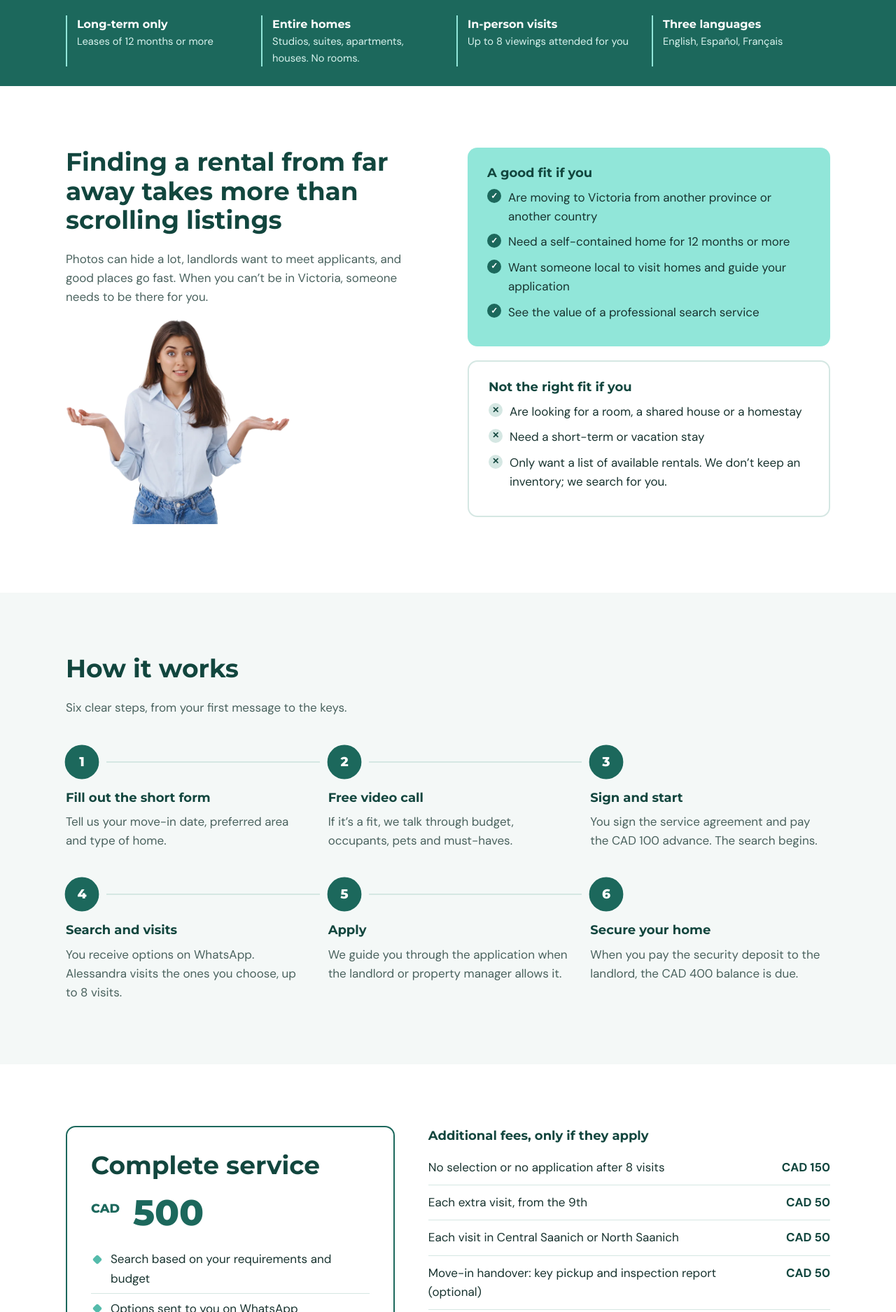
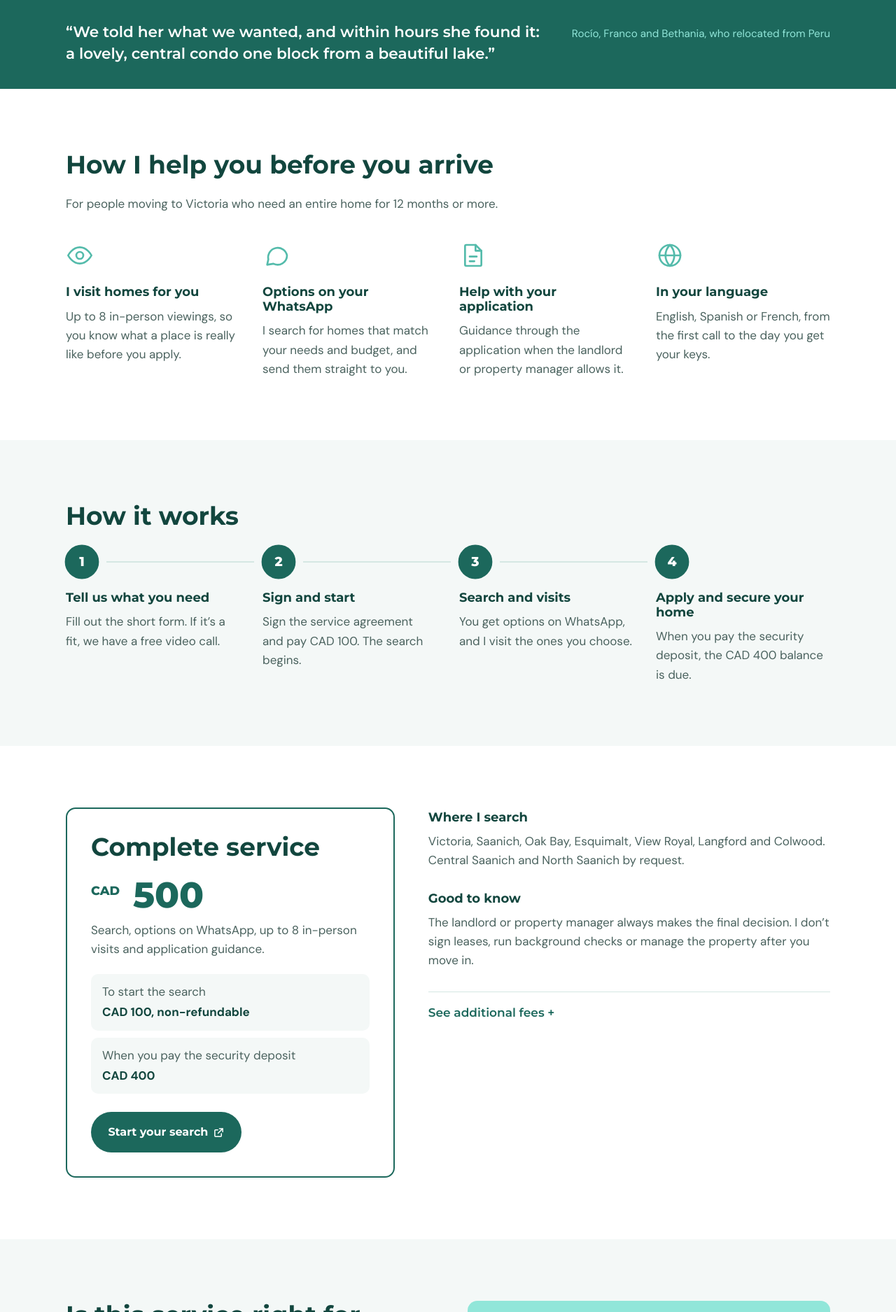
Before and after one commit to CanadaGoodRentals/canadagoodrentals.github.io, a plain HTML site: page index.html in a window 1280 px wide. Shown: the part 840-2715 px from the top of the page at 70% size. Drawn offline with Linux system fonts and the light colour scheme.

Commit message:
Add files via upload

```diff
--- a/assets/css/styles.css
+++ b/assets/css/styles.css
@@ -76,7 +76,27 @@ section{padding:88px 0}
 .facts-list b{font-family:var(--head);font-size:1rem}
 .facts-list span{font-size:.92rem;color:#D9F3EE}
 
+/* proof strip */
+.proof{background:var(--green);color:#fff;padding:36px 0}
+.proof-inner{margin:0 auto;display:flex;flex-wrap:wrap;align-items:baseline;gap:8px 28px}
+.proof blockquote{margin:0;flex:1 1 520px}
+.proof blockquote p{margin:0;font-family:var(--head);font-weight:600;font-size:clamp(1.1rem,2vw,1.35rem);line-height:1.4}
+.proof figcaption{color:var(--mint);font-size:.95rem}
+
+/* help */
+.help-grid{list-style:none;margin:0;padding:0;display:grid;grid-template-columns:repeat(4,1fr);gap:32px}
+.help-grid svg{width:40px;height:40px;fill:none;stroke:var(--teal);stroke-width:1.6;stroke-linecap:round;stroke-linejoin:round;margin-bottom:14px}
+.help-grid p{color:var(--muted);margin:0}
+
+/* fees */
+.fees{border-top:1px solid var(--line);margin-top:8px}
+.fees summary{cursor:pointer;font-family:var(--head);font-weight:600;color:var(--green);padding:16px 0;list-style:none}
+.fees summary::-webkit-details-marker{display:none}
+.fees summary::after{content:" +";}
+.fees[open] summary::after{content:" −"}
+
 /* fit */
+.fit{background:var(--mist)}
 .fit-grid{display:grid;grid-template-columns:1fr 1fr;gap:56px;align-items:start}
 .fit-intro p{color:var(--muted);max-width:32em}
 .fit-img{width:min(320px,80%);margin-top:16px}
@@ -97,13 +117,17 @@ section{padding:88px 0}
 .steps li::before{content:counter(step);position:absolute;top:0;left:0;width:46px;height:46px;border-radius:50%;display:grid;place-items:center;font-family:var(--head);font-weight:800;font-size:1.1rem;background:#fff;color:var(--green);border:2px solid var(--teal);transition:background-color .35s,color .35s,transform .35s}
 .steps li::after{content:"";position:absolute;top:22px;left:58px;right:-20px;height:2px;background:var(--line)}
 .steps li:nth-child(3n)::after{display:none}
+.steps-4{grid-template-columns:repeat(4,1fr)}
+.steps-4 li:nth-child(3n)::after{display:block}
+.steps-4 li:last-child::after{display:none}
 .steps li.on::before{background:var(--green);color:#fff;border-color:var(--green);transform:scale(1.06)}
 .steps p{color:var(--muted);margin:0;max-width:30em}
 
 /* pricing */
 .pricing-grid{display:grid;grid-template-columns:.9fr 1.1fr;gap:48px;align-items:start}
 .price-card{border:2px solid var(--green);border-radius:var(--radius);padding:34px;position:relative}
-.price{font-family:var(--head);font-weight:800;font-size:3.2rem;color:var(--green);line-height:1;margin:0 0 20px}
+.price{font-family:var(--head);font-weight:800;font-size:3.2rem;color:var(--green);line-height:1;margin:0 0 12px}
+.price-sub{color:var(--muted);margin-bottom:22px}
 .price span{font-size:1.1rem;vertical-align:super;margin-right:4px}
 .included{list-style:none;padding:0;margin:0 0 22px}
 .included li{padding:.45em 0 .45em 28px;position:relative;border-bottom:1px solid var(--line)}
@@ -176,15 +200,16 @@ section{padding:88px 0}
   .hero-grid,.fit-grid,.pricing-grid,.about-grid,.quotes{grid-template-columns:1fr}
   .photo-wrap,.hero-photo figcaption{margin-left:0}
   .facts-list{grid-template-columns:1fr 1fr}
-  .steps{grid-template-columns:1fr 1fr}
-  .steps li::after{display:none}
+  .steps,.steps-4{grid-template-columns:1fr 1fr}
+  .help-grid{grid-template-columns:1fr 1fr}
+  .steps li::after{display:none!important}
   .landlord-inner{flex-direction:column;align-items:flex-start}
   .footer-grid{grid-template-columns:1fr}
 }
 @media (max-width:600px){
   section{padding:64px 0}
   .hero{padding:48px 0 110px}
-  .steps,.facts-list{grid-template-columns:1fr}
+  .steps,.steps-4,.facts-list,.help-grid{grid-template-columns:1fr}
   .price-card{padding:26px}
 }
 @media (prefers-reduced-motion:reduce){
--- a/index.html
+++ b/index.html
@@ -48,7 +48,7 @@
   <div class="wrap hero-grid">
     <div class="hero-copy">
       <h1>Looking for a long-term rental in Victoria, but you’re not here yet?</h1>
-      <p class="lead">Good Rentals is your eyes on the ground. We search for homes that match your needs, visit them in person for you and keep you updated on WhatsApp, so you can secure a place before you arrive.</p>
+      <p class="lead">Good Rentals is your eyes on the ground. I search for homes that match your needs, visit them in person for you and keep you updated on WhatsApp, so you can secure a place before you arrive.</p>
       <div class="actions">
         <a class="btn btn-primary" href="https://forms.cloud.microsoft/Pages/ResponsePage.aspx?id=DQSIkWdsW0yxEjajBLZtrQAAAAAAAAAAAAO__W1cjUlUMUZQTlVQMFBETVdaOUhEUTk0TVFEQVkxVi4u" target="_blank" rel="noopener">Tell us what you’re looking for <svg class="ext" viewBox="0 0 16 16" aria-hidden="true"><path d="M9 2h5v5M14 2 7 9M12 9.5V13a1 1 0 0 1-1 1H3a1 1 0 0 1-1-1V5a1 1 0 0 1 1-1h3.5" fill="none" stroke="currentColor" stroke-width="1.6" stroke-linecap="round" stroke-linejoin="round"/></svg><span class="sr"> (opens in a new tab)</span></a>
         <a class="btn btn-ghost" href="#how-it-works">See how it works</a>
@@ -65,19 +65,88 @@
   <svg class="roofline" viewBox="0 0 1200 120" preserveAspectRatio="none" aria-hidden="true"><path d="M0 110 L140 110 L140 60 L230 10 L320 60 L420 60 L500 20 L600 80 L700 80 L800 30 L900 80 L1010 80 L1010 25 L1110 70 L1110 110 L1200 110"/></svg>
 </section>
 
-<section class="facts" aria-label="Service at a glance">
-  <ul class="wrap facts-list">
-    <li><b>Long-term only</b><span>Leases of 12 months or more</span></li>
-    <li><b>Entire homes</b><span>Studios, suites, apartments, houses. No rooms.</span></li>
-    <li><b>In-person visits</b><span>Up to 8 viewings attended for you</span></li>
-    <li><b>Three languages</b><span>English, Español, Français</span></li>
-  </ul>
+<section class="proof" aria-label="Client testimonial">
+  <figure class="wrap proof-inner">
+    <blockquote><p>“We told her what we wanted, and within hours she found it: a lovely, central condo one block from a beautiful lake.”</p></blockquote>
+    <figcaption>Rocío, Franco and Bethania, who relocated from Peru</figcaption>
+  </figure>
 </section>
 
-<section class="fit" id="renters">
+<section class="help" id="renters">
+  <div class="wrap">
+    <h2>How I help you before you arrive</h2>
+    <p class="section-lead">For people moving to Victoria who need an entire home for 12 months or more.</p>
+    <ul class="help-grid">
+      <li>
+        <svg viewBox="0 0 24 24" aria-hidden="true"><path d="M2 12s3.6-7 10-7 10 7 10 7-3.6 7-10 7S2 12 2 12Z"/><circle cx="12" cy="12" r="3"/></svg>
+        <h3>I visit homes for you</h3>
+        <p>Up to 8 in-person viewings, so you know what a place is really like before you apply.</p>
+      </li>
+      <li>
+        <svg viewBox="0 0 24 24" aria-hidden="true"><path d="M21 12a8 8 0 0 1-11.6 7.1L4 20l1-4.6A8 8 0 1 1 21 12Z"/></svg>
+        <h3>Options on your WhatsApp</h3>
+        <p>I search for homes that match your needs and budget, and send them straight to you.</p>
+      </li>
+      <li>
+        <svg viewBox="0 0 24 24" aria-hidden="true"><path d="M14 3H6a1 1 0 0 0-1 1v16a1 1 0 0 0 1 1h12a1 1 0 0 0 1-1V8Z"/><path d="M14 3v5h5M9 13h6M9 17h4"/></svg>
+        <h3>Help with your application</h3>
+        <p>Guidance through the application when the landlord or property manager allows it.</p>
+      </li>
+      <li>
+        <svg viewBox="0 0 24 24" aria-hidden="true"><circle cx="12" cy="12" r="9"/><path d="M3 12h18M12 3c2.5 2.6 3.8 5.6 3.8 9s-1.3 6.4-3.8 9c-2.5-2.6-3.8-5.6-3.8-9S9.5 5.6 12 3Z"/></svg>
+        <h3>In your language</h3>
+        <p>English, Spanish or French, from the first call to the day you get your keys.</p>
+      </li>
+    </ul>
+  </div>
+</section>
+
+<section class="how" id="how-it-works">
+  <div class="wrap">
+    <h2>How it works</h2>
+    <ol class="steps steps-4">
+      <li><h3>Tell us what you need</h3><p>Fill out the short form. If it’s a fit, we have a free video call.</p></li>
+      <li><h3>Sign and start</h3><p>Sign the service agreement and pay CAD 100. The search begins.</p></li>
+      <li><h3>Search and visits</h3><p>You get options on WhatsApp, and I visit the ones you choose.</p></li>
+      <li><h3>Apply and secure your home</h3><p>When you pay the security deposit, the CAD 400 balance is due.</p></li>
+    </ol>
+  </div>
+</section>
+
+<section class="pricing">
+  <div class="wrap pricing-grid">
+    <div class="price-card">
+      <h2>Complete service</h2>
+      <p class="price"><span>CAD</span> 500</p>
+      <p class="price-sub">Search, options on WhatsApp, up to 8 in-person visits and application guidance.</p>
+      <dl class="schedule">
+        <div><dt>To start the search</dt><dd>CAD 100, non-refundable</dd></div>
+        <div><dt>When you pay the security deposit</dt><dd>CAD 400</dd></div>
+      </dl>
+      <a class="btn btn-primary" href="https://forms.cloud.microsoft/Pages/ResponsePage.aspx?id=DQSIkWdsW0yxEjajBLZtrQAAAAAAAAAAAAO__W1cjUlUMUZQTlVQMFBETVdaOUhEUTk0TVFEQVkxVi4u" target="_blank" rel="noopener">Start your search <svg class="ext" viewBox="0 0 16 16" aria-hidden="true"><path d="M9 2h5v5M14 2 7 9M12 9.5V13a1 1 0 0 1-1 1H3a1 1 0 0 1-1-1V5a1 1 0 0 1 1-1h3.5" fill="none" stroke="currentColor" stroke-width="1.6" stroke-linecap="round" stroke-linejoin="round"/></svg><span class="sr"> (opens in a new tab)</span></a>
+    </div>
+    <div class="price-details">
+      <h3>Where I search</h3>
+      <p>Victoria, Saanich, Oak Bay, Esquimalt, View Royal, Langford and Colwood. Central Saanich and North Saanich by request.</p>
+      <h3>Good to know</h3>
+      <p>The landlord or property manager always makes the final decision. I don’t sign leases, run background checks or manage the property after you move in.</p>
+      <details class="fees">
+        <summary>See additional fees</summary>
+        <table>
+          <tr><th scope="row">No selection or no application after 8 visits</th><td>CAD 150</td></tr>
+          <tr><th scope="row">Each extra visit, from the 9th</th><td>CAD 50</td></tr>
+          <tr><th scope="row">Each visit in Central Saanich or North Saanich</th><td>CAD 50</td></tr>
+          <tr><th scope="row">Move-in handover: key pickup and inspection report (optional)</th><td>CAD 50</td></tr>
+        </table>
+      </details>
+    </div>
+  </div>
+</section>
+
+<section class="fit">
   <div class="wrap fit-grid">
     <div class="fit-intro">
-      <h2>Finding a rental from far away takes more than scrolling listings</h2>
+      <h2>Is this service right for you?</h2>
       <p>Photos can hide a lot, landlords want to meet applicants, and good places go fast. When you can’t be in Victoria, someone needs to be there for you.</p>
       <img class="fit-img" src="assets/img/searching-from-abroad.webp" alt="" width="700" height="643" loading="lazy">
     </div>
@@ -88,7 +157,6 @@
           <li>Are moving to Victoria from another province or another country</li>
           <li>Need a self-contained home for 12 months or more</li>
           <li>Want someone local to visit homes and guide your application</li>
-          <li>See the value of a professional search service</li>
         </ul>
       </div>
       <div class="fit-box no">
@@ -96,58 +164,9 @@
         <ul>
           <li>Are looking for a room, a shared house or a homestay</li>
           <li>Need a short-term or vacation stay</li>
-          <li>Only want a list of available rentals. We don’t keep an inventory; we search for you.</li>
+          <li>Only want a list of available rentals. I don’t keep an inventory; I search for you.</li>
         </ul>
       </div>
-    </div>
-  </div>
-</section>
-
-<section class="how" id="how-it-works">
-  <div class="wrap">
-    <h2>How it works</h2>
-    <p class="section-lead">Six clear steps, from your first message to the keys.</p>
-    <ol class="steps">
-      <li><h3>Fill out the short form</h3><p>Tell us your move-in date, preferred area and type of home.</p></li>
-      <li><h3>Free video call</h3><p>If it’s a fit, we talk through budget, occupants, pets and must-haves.</p></li>
-      <li><h3>Sign and start</h3><p>You sign the service agreement and pay the CAD 100 advance. The search begins.</p></li>
-      <li><h3>Search and visits</h3><p>You receive options on WhatsApp. Alessandra visits the ones you choose, up to 8 visits.</p></li>
-      <li><h3>Apply</h3><p>We guide you through the application when the landlord or property manager allows it.</p></li>
-      <li><h3>Secure your home</h3><p>When you pay the security deposit to the landlord, the CAD 400 balance is due.</p></li>
-    </ol>
-  </div>
-</section>
-
-<section class="pricing">
-  <div class="wrap pricing-grid">
-    <div class="price-card">
-      <h2>Complete service</h2>
-      <p class="price"><span>CAD</span> 500</p>
-      <ul class="included">
-        <li>Search based on your requirements and budget</li>
-        <li>Options sent to you on WhatsApp</li>
-        <li>Visit coordination with landlords and property managers</li>
-        <li>Up to 8 in-person visits</li>
-        <li>Application guidance, when the landlord allows it</li>
-      </ul>
-      <dl class="schedule">
-        <div><dt>To start the search</dt><dd>CAD 100, non-refundable</dd></div>
-        <div><dt>When you pay the security deposit</dt><dd>CAD 400</dd></div>
-      </dl>
-      <a class="btn btn-primary" href="https://forms.cloud.microsoft/Pages/ResponsePage.aspx?id=DQSIkWdsW0yxEjajBLZtrQAAAAAAAAAAAAO__W1cjUlUMUZQTlVQMFBETVdaOUhEUTk0TVFEQVkxVi4u" target="_blank" rel="noopener">Start your search <svg class="ext" viewBox="0 0 16 16" aria-hidden="true"><path d="M9 2h5v5M14 2 7 9M12 9.5V13a1 1 0 0 1-1 1H3a1 1 0 0 1-1-1V5a1 1 0 0 1 1-1h3.5" fill="none" stroke="currentColor" stroke-width="1.6" stroke-linecap="round" stroke-linejoin="round"/></svg><span class="sr"> (opens in a new tab)</span></a>
-    </div>
-    <div class="price-details">
-      <h3>Additional fees, only if they apply</h3>
-      <table>
-        <tr><th scope="row">No selection or no application after 8 visits</th><td>CAD 150</td></tr>
-        <tr><th scope="row">Each extra visit, from the 9th</th><td>CAD 50</td></tr>
-        <tr><th scope="row">Each visit in Central Saanich or North Saanich</th><td>CAD 50</td></tr>
-        <tr><th scope="row">Move-in handover: key pickup and inspection report (optional)</th><td>CAD 50</td></tr>
-      </table>
-      <h3>Where we search</h3>
-      <p>Victoria, Saanich, Oak Bay, Esquimalt, View Royal, Langford and Colwood. Central Saanich and North Saanich by request.</p>
-      <h3>What we don’t do</h3>
-      <p>We don’t guarantee approval: the landlord or property manager always makes the final decision. We don’t sign leases, run background checks or manage the property after you move in.</p>
     </div>
   </div>
 </section>
@@ -196,15 +215,15 @@
     <h2>Questions people ask first</h2>
     <details>
       <summary>Do you have a list of available rentals?</summary>
-      <p>No. Good Rentals doesn’t keep an inventory of homes. We search the market for options that match your criteria and send them to you.</p>
+      <p>No. Good Rentals doesn’t keep an inventory of homes. I search the market for options that match your criteria and send them to you.</p>
     </details>
     <details>
       <summary>Can you guarantee I’ll get the rental?</summary>
-      <p>No one can. The landlord or property manager always makes the final decision. We help you present a strong application when they allow us to take part.</p>
+      <p>No one can. The landlord or property manager always makes the final decision. I help you present a strong application when they allow me to take part.</p>
     </details>
     <details>
       <summary>Do you help with rooms or homestays?</summary>
-      <p>No. We only search for entire, self-contained homes for leases of 12 months or more.</p>
+      <p>No. I only search for entire, self-contained homes for leases of 12 months or more.</p>
     </details>
     <details>
       <summary>What happens if I’m not selected after 8 visits?</summary>
@@ -212,7 +231,7 @@
     </details>
     <details>
       <summary>Do you help after I sign the lease?</summary>
-      <p>Our service ends when you secure your home. Any issue with the property is handled directly between you and the landlord or property manager. If you need it, we can pick up your keys and sign the move-in inspection report for CAD 50.</p>
+      <p>The service ends when you secure your home. Any issue with the property is handled directly between you and the landlord or property manager. If you need it, I can pick up your keys and sign the move-in inspection report for CAD 50.</p>
     </details>
   </div>
 </section>
@@ -220,7 +239,7 @@
 <section class="final-cta">
   <div class="wrap final-inner">
     <h2>Tell us what you’re looking for</h2>
-    <p>It takes a few minutes. If your search is a good fit, we’ll set up a free video call.</p>
+    <p>It takes a few minutes. If your search is a good fit, we’ll set up a free video call together.</p>
     <a class="btn btn-primary" href="https://forms.cloud.microsoft/Pages/ResponsePage.aspx?id=DQSIkWdsW0yxEjajBLZtrQAAAAAAAAAAAAO__W1cjUlUMUZQTlVQMFBETVdaOUhEUTk0TVFEQVkxVi4u" target="_blank" rel="noopener">Fill out the form <svg class="ext" viewBox="0 0 16 16" aria-hidden="true"><path d="M9 2h5v5M14 2 7 9M12 9.5V13a1 1 0 0 1-1 1H3a1 1 0 0 1-1-1V5a1 1 0 0 1 1-1h3.5" fill="none" stroke="currentColor" stroke-width="1.6" stroke-linecap="round" stroke-linejoin="round"/></svg><span class="sr"> (opens in a new tab)</span></a>
   </div>
 </section>
```
